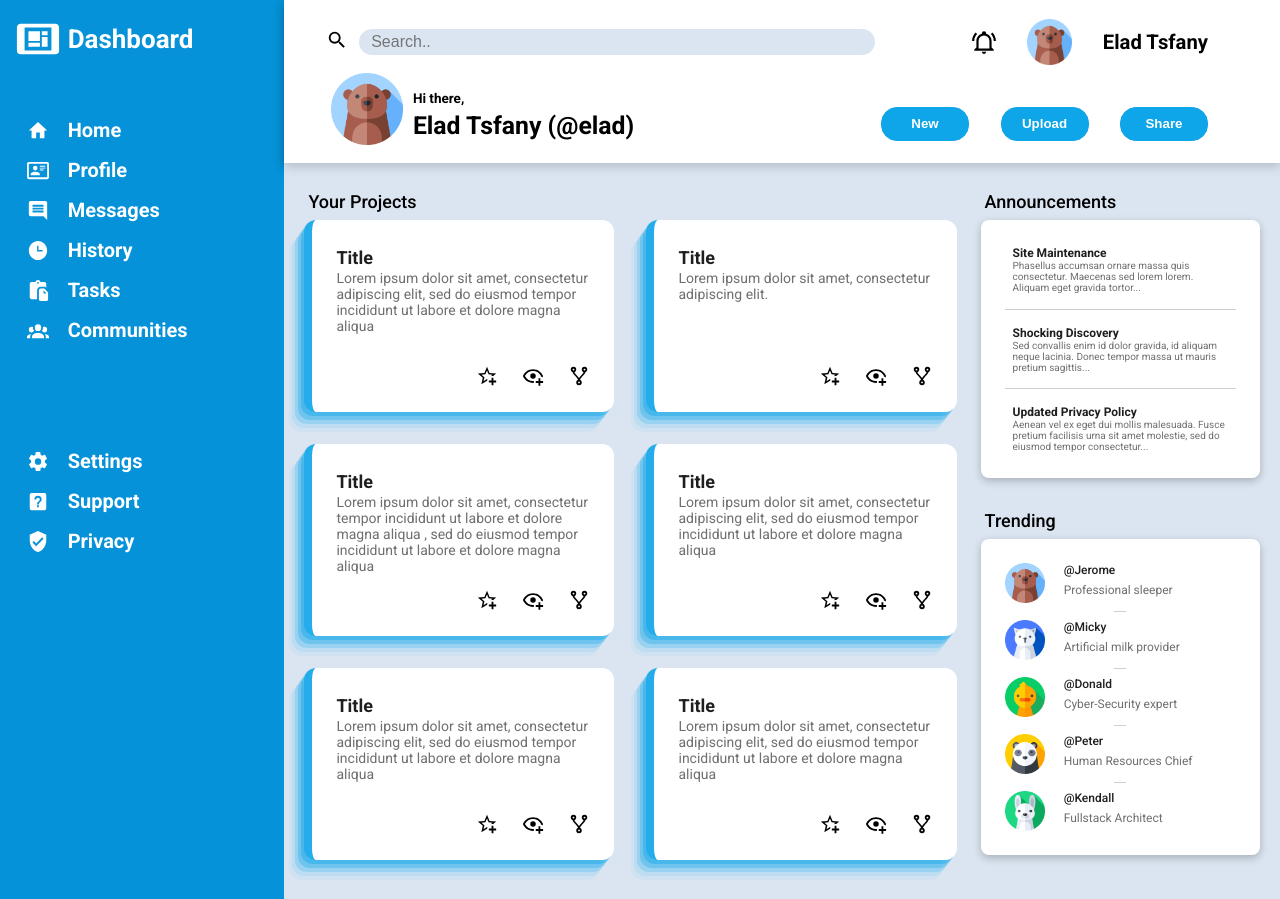
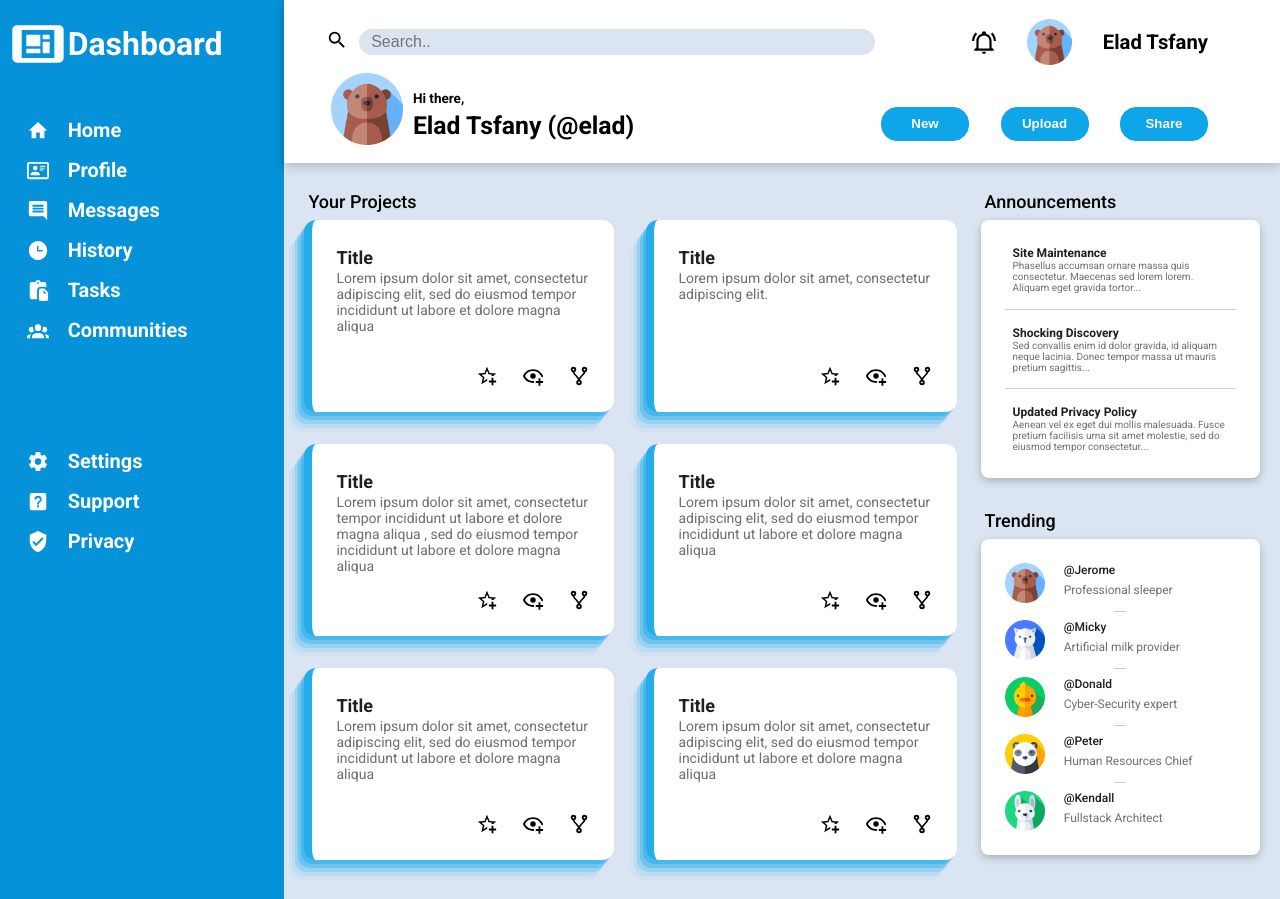
Before and after one commit to eladtsfany/dashboard, a plain HTML site: page index.html in a window 1280 px wide. Drawn offline with Linux system fonts and the light colour scheme.

Commit message:
Upscaled the sidebar-title

```diff
--- a/src/styles.css
+++ b/src/styles.css
@@ -20,7 +20,7 @@ body {
 }
 
 .sidebar-title {
-    font-size: 1.625rem;
+    font-size: 2rem;
     font-weight: 700;
     align-content: start;
     padding-top: 0.5rem;
```
